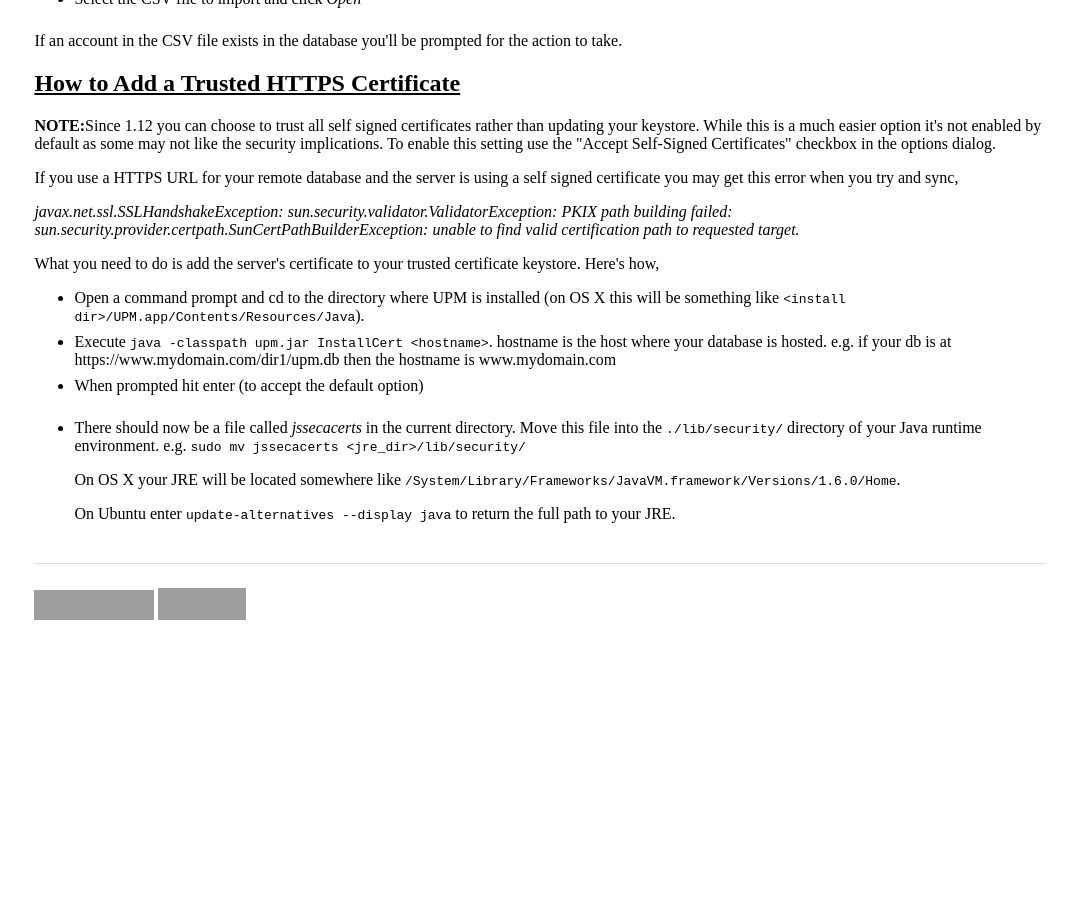
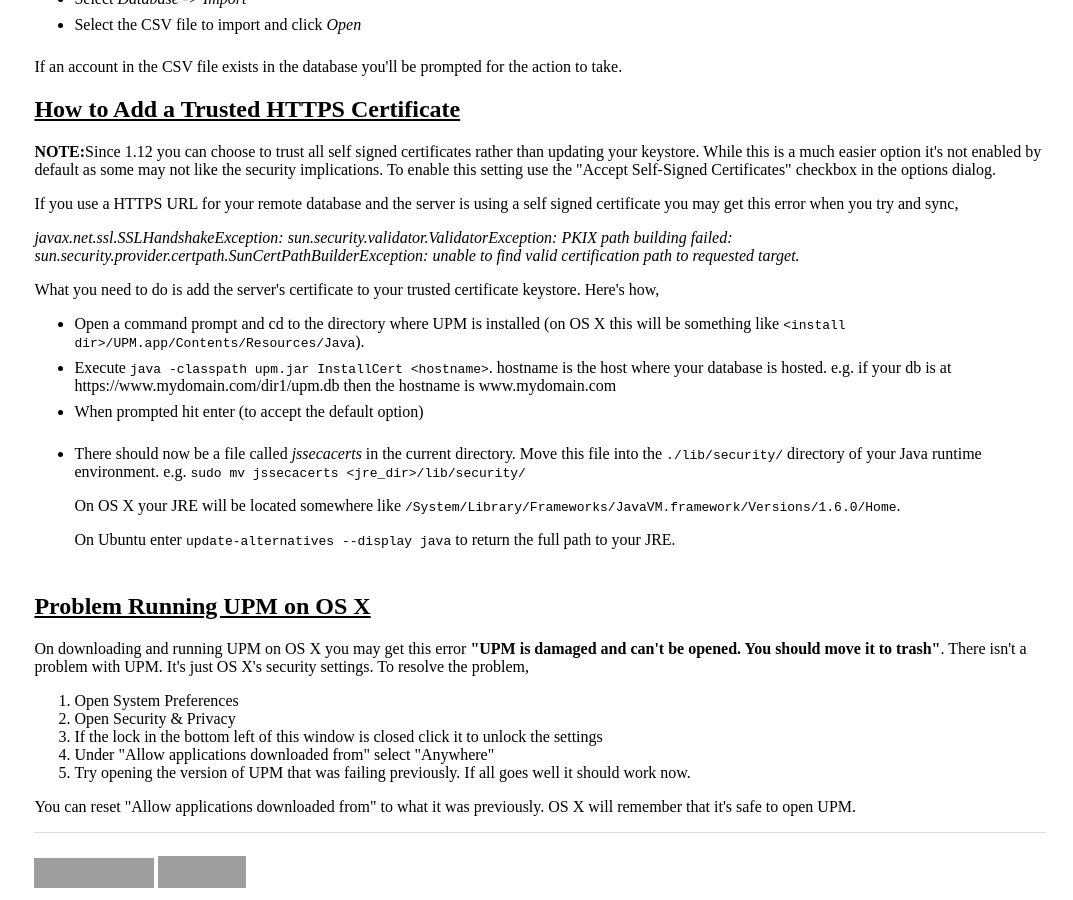
Before and after one commit to adrian/upm-website, a Jekyll site: the page built from upm_swing_userguide.html, in a window 1280 px wide and 900 px high, scrolled down 1831 px. Shown: the whole window, without its empty margins (100-1173 px from the left). Built offline with Jekyll 4.4.1, drawn with Linux system fonts in a browser that asks for light colours; some web fonts are replaced; before the commit the page ends 2463 px from its top, so only the background shows below that; some of the changed text lies outside the part shown; grey boxes are pictures that could not be loaded.

Commit message:
Problem Running UPM on OS X
Added a section describing how to work around a security problem running
UPM on OS X.

```diff
--- a/upm_swing_userguide.html
+++ b/upm_swing_userguide.html
@@ -15,6 +15,7 @@
     <li><a href="#export_to_csv">Export to CSV</a></li>
     <li><a href="#import_from_csv">Import from CSV</a></li>
     <li><a href="#add_trusted_https_cert">How to Add a Trusted HTTPS Certificate</a></li>
+    <li><a href="#osx_problem_running">Problem Running UPM on OS X</a></li>
 </ul>
 
 {% include ad_banner.html %}
@@ -123,3 +124,16 @@
     </p>
     </li>
 </ul>
+
+<h2 id="osx_problem_running">Problem Running UPM on OS X</h2>
+<p>
+    On downloading and running UPM on OS X you may get this error <b>"UPM is damaged and can't be opened. You should move it to trash"</b>. There isn't a problem with UPM. It's just OS X's security settings. To resolve the problem,
+    <ol>
+      <li>Open System Preferences</li>
+      <li>Open Security & Privacy</li>
+      <li>If the lock in the bottom left of this window is closed click it to unlock the settings</li>
+      <li>Under "Allow applications downloaded from" select "Anywhere"</li>
+      <li>Try opening the version of UPM that was failing previously. If all goes well it should work now.</li>
+    </ol>
+    You can reset "Allow applications downloaded from" to what it was previously. OS X will remember that it's safe to open UPM.
+</p>
```
